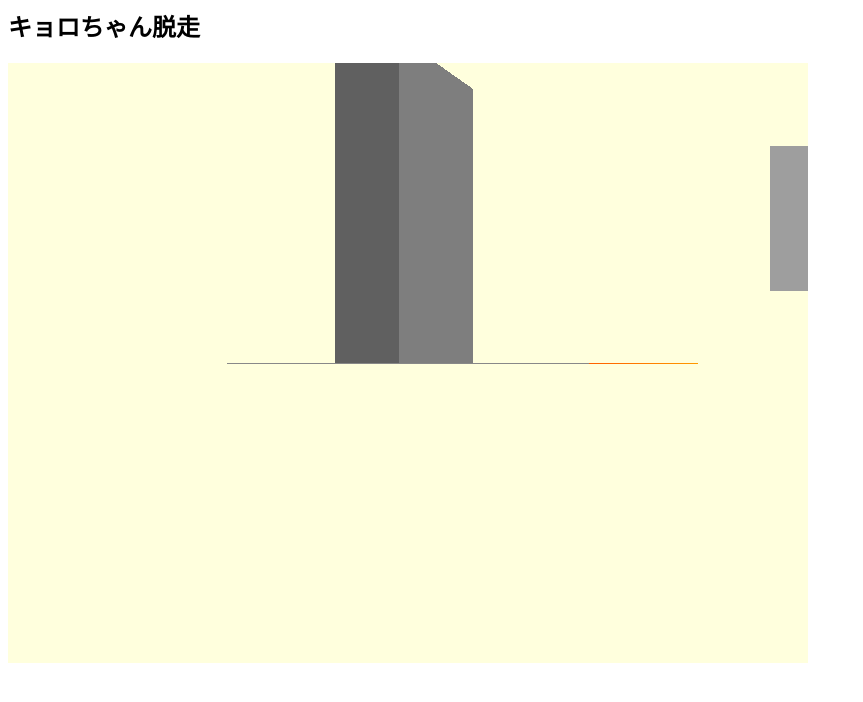
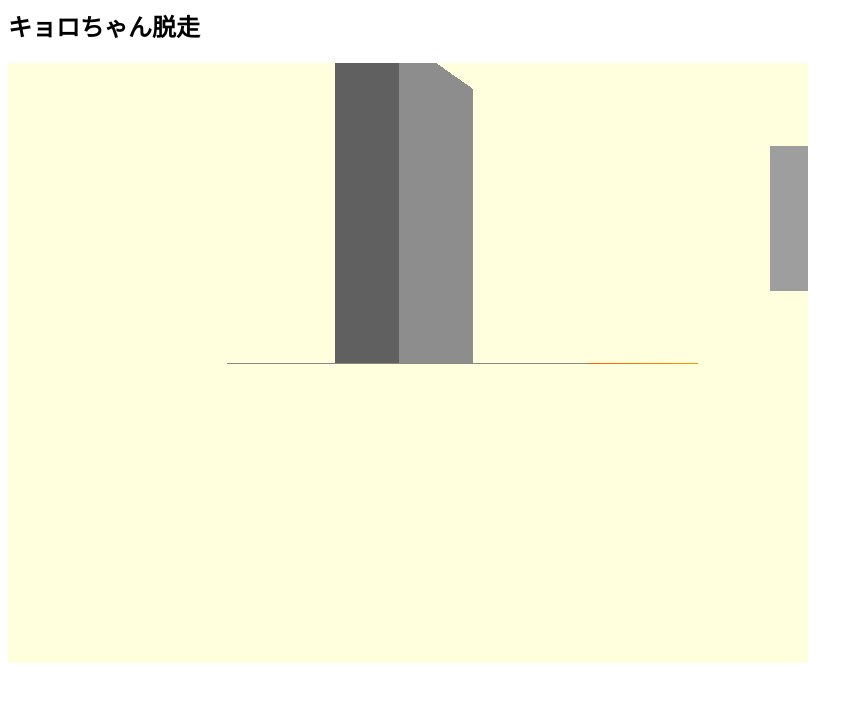
Before and after one commit to myuka153/report2, a plain HTML site: page kyoro.html in a window 1280 px wide. Shown: the whole page, without its empty margins (0-863 px from the left). Drawn offline with nearby package versions, Linux system fonts and the light colour scheme; animation ran at ten frames a second.

Commit message:
Update kyoro.html

```diff
--- a/kyoro.html
+++ b/kyoro.html
@@ -44,6 +44,16 @@
         directionalLight2.position.set(-10, -10, 10);
         // シーンに追加
         scene.add(directionalLight2);
+        // 平行光源3
+        var directionalLight3 = new THREE.DirectionalLight(0x888888);
+        directionalLight3.position.set(10, 10, -10);
+        // シーンに追加
+        scene.add(directionalLight3);
+        // 平行光源4
+        var directionalLight4 = new THREE.DirectionalLight(0x888888);
+        directionalLight4.position.set(-10, -10, -10);
+        // シーンに追加
+        scene.add(directionalLight4);
 
         // helper
         const gridHelper = new THREE.GridHelper(2,10); // size, step
```
